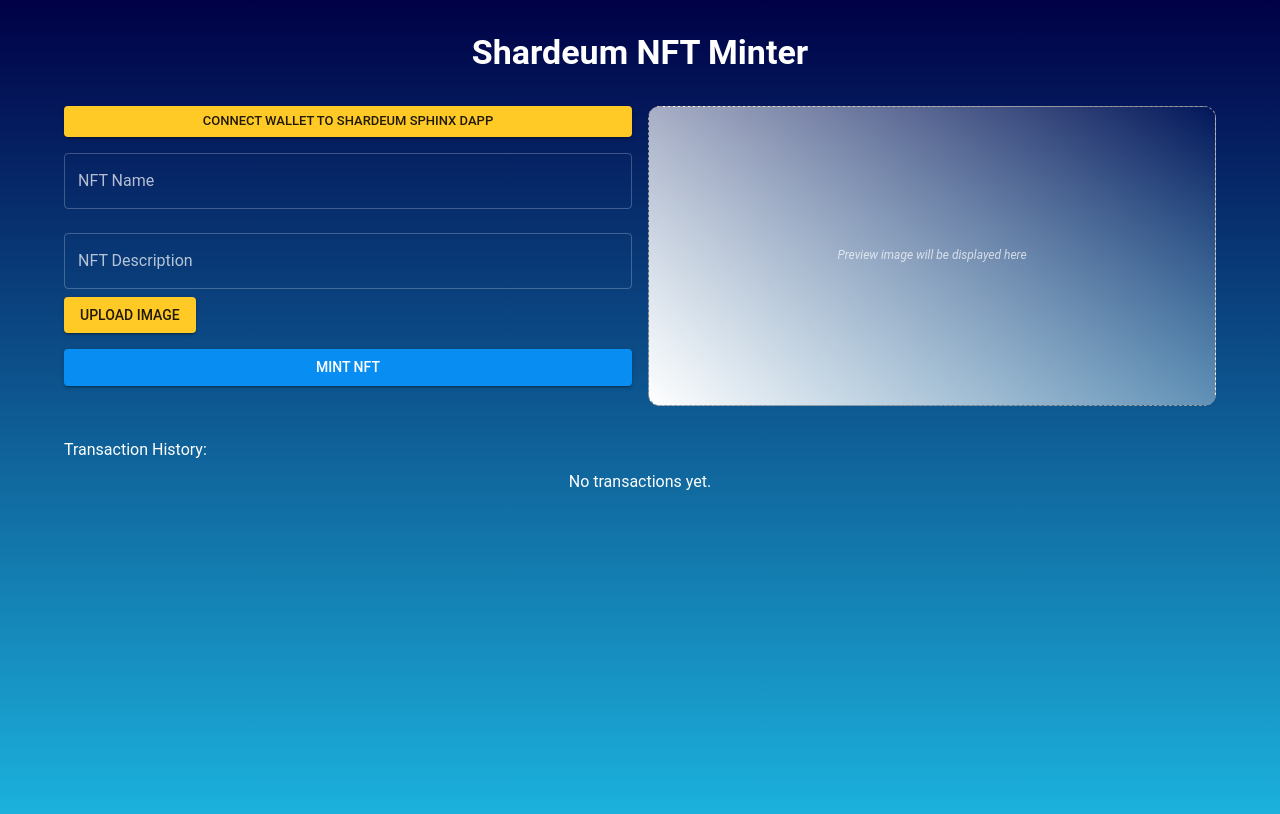
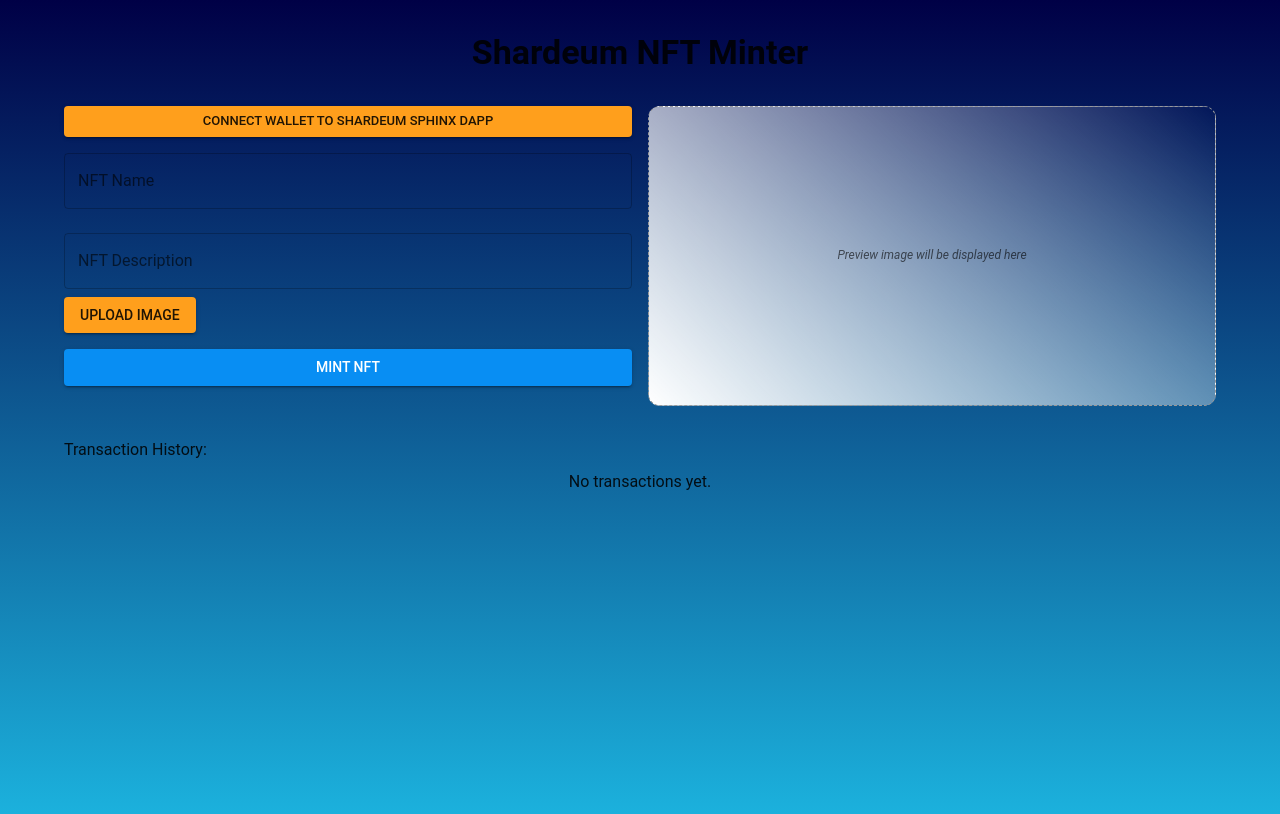
Before and after one commit to SamarthSaxena10/NFT-Minting-Dapp, a React (Create React App) app: page / in a window 1280 px wide. Shown: the top 814 px of the page. Built offline with nearby package versions, Linux system fonts and the light colour scheme.

Commit message:
changes in theme

```diff
--- a/src/theme.js
+++ b/src/theme.js
@@ -2,10 +2,10 @@ import { createTheme } from "@mui/material/styles";
 
 const theme = createTheme({
   palette: {
-    mode: "dark",
+    mode: "light",
 
     primary: {
-      main: "#ffc926",
+      main: "#ff9f1c",
     },
     secondary: {
       main: "#088ef3",
```
